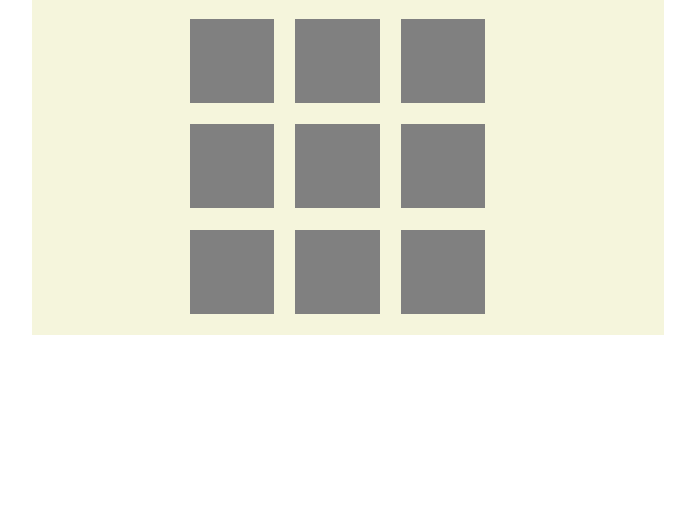
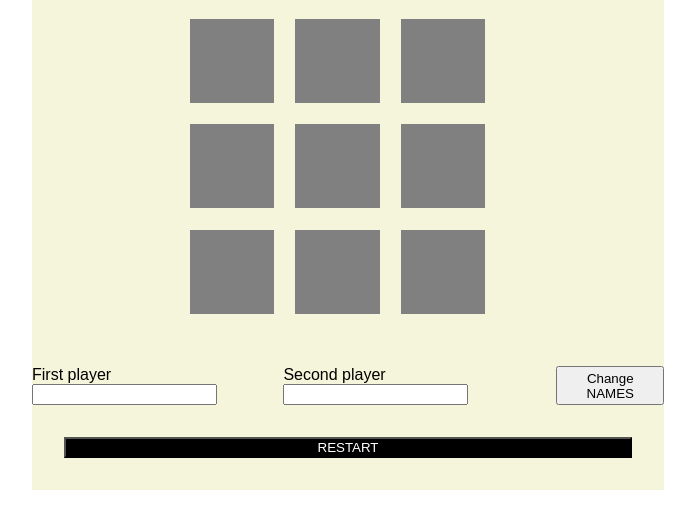
Before and after one commit to mapal62/top-ttt, a plain HTML site: page index.html in a window 1280 px wide. Shown: the part 61-590 px from the top of the page, without its empty margins (292-987 px from the left). Drawn offline with Linux system fonts and the light colour scheme.

Commit message:
Create additional events - add fileds for name input - add button for restart

```diff
--- a/index.html
+++ b/index.html
@@ -10,11 +10,13 @@
             width: 50%;
             margin: 0 auto;
             background-color: beige;
+            font-family: Arial, Helvetica, sans-serif;
         }
+
         h1 {
-    font-family: Arial, Helvetica, sans-serif;
             text-align: center;
         }
+
         .ttt {
             width: 50%;
             margin: 0 auto;
@@ -23,12 +25,28 @@ h1 {
             grid-template-columns: repeat(3, 1fr);
             grid-template-rows: repeat(3, 1fr);
         }
+
         .cell {
             width: 80%;
             height: 80%;
             font-size: 5vw;
             border: none;
             background-color: gray;
+            color: white;
+        }
+
+        form {
+            display: flex;
+            flex-direction: column;
+        }
+        form div {
+            margin-top: 5%;
+            display: flex;
+        }
+        .newgame {
+            display: block;
+            margin: 5%;
+            background-color: black;
             color: white;
         }
     </style>
@@ -38,6 +56,18 @@ h1 {
     <div class="container">
         <h1>hi hi</h1>
         <div class="ttt"></div>
+        <form action="">
+            <div>
+                <label for="">First player
+                    <input type="text" name="playerone">
+                </label>
+                <label for="">Second player
+                    <input type="text" name="playertwo">
+                </label>
+                <button type="submit">Change NAMES</button>
+            </div>
+            <button class='newgame' type="submit">RESTART</button>
+        </form>
     </div>
     <script src="script.js"></script>
 </body>
--- a/script.js
+++ b/script.js
@@ -56,6 +56,7 @@ function TttControl(playerOne = 'Player One', playerTwo = 'Player Two') {
         currentPlayer = (currentPlayer === players[0]) ? players[1] : players[0]
     }
     const getCurrentPlayer = () => currentPlayer;
+    const setPlayers = (p1, p2) => { players[0].name = p1; players[1].name = p2 };
     const currentTurn = (choosenField) => {
         console.log(
             `${getCurrentPlayer().name} marked field ${choosenField} with '${getCurrentPlayer().mark}'`);
@@ -75,6 +76,7 @@ function TttControl(playerOne = 'Player One', playerTwo = 'Player Two') {
     return {
         currentTurn,
         getCurrentPlayer,
+        setPlayers,
         actualState: board.printState
     };
 }
@@ -83,7 +85,8 @@ function ScreenControl() {
     const ttt = TttControl();
     const messageBox = document.querySelector('h1');
     const boardBox = document.querySelector('.ttt');
-
+    const inputNames = document.querySelector('form');
+    const tttNames = (p1, p2) => ttt.setPlayers(p1, p2);
     const updateScreen = (gameover) => {
         const savedSteps = ttt.actualState();
         const whoIsNext = ttt.getCurrentPlayer();
@@ -117,7 +120,16 @@ function ScreenControl() {
             boardBox.removeEventListener('click', userClicked);
         }
     }
+    function userNames(e) {
+        if (e.submitter.className === 'newgame') return;
+        e.preventDefault();
+        console.dir(e);
+        console.log(e.target.elements.playerone.value);
+        ttt.setPlayers(e.target.elements.playerone.value, e.target.elements.playertwo.value);
+        updateScreen(false);
+    }
     boardBox.addEventListener('click', userClicked);
+    inputNames.addEventListener('submit', userNames);
 
     updateScreen(false);
 }
```
Lines whose indentation alone changed are shown as unchanged.
